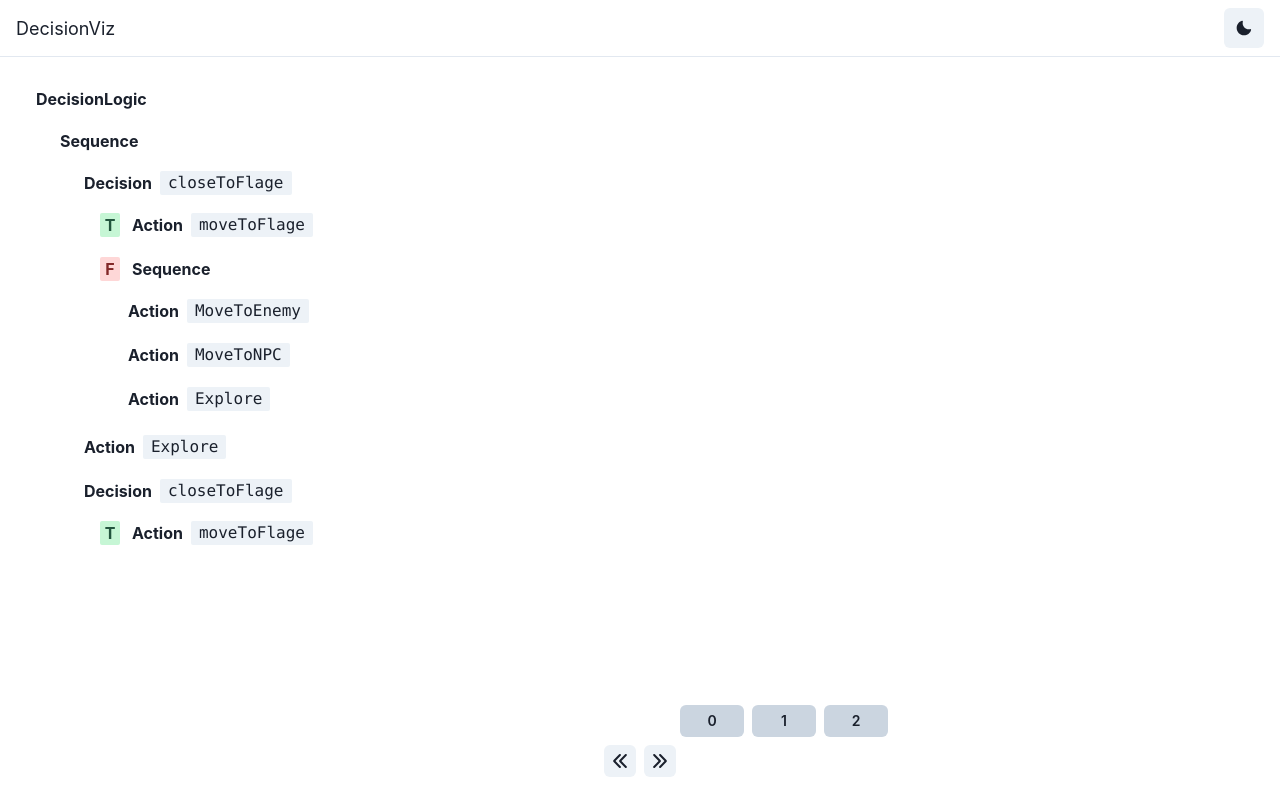
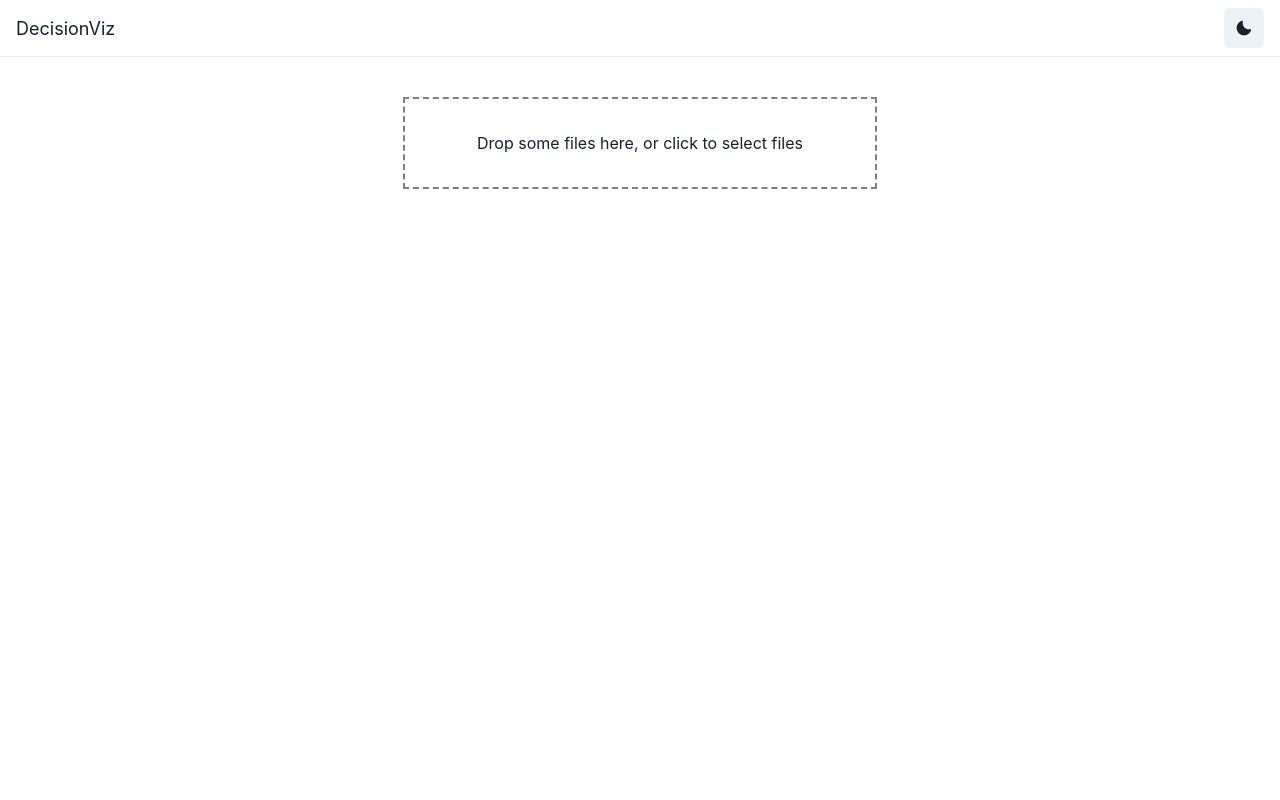
Before and after one commit to todorovicveljko1/bot_viz, a Next.js app: page / in a window 1280 px wide. Built offline with nearby package versions, Linux system fonts and the light colour scheme.

Commit message:
Json uploda

```diff
--- a/components/TurnTimeline/TurnTimeline.tsx
+++ b/components/TurnTimeline/TurnTimeline.tsx
@@ -31,7 +31,8 @@ export function TurnTimeline(props: TurnTimelineProps) {
                 alignItems="center"
                 fontWeight={"medium"}
             >
-                {Array(25)
+                {data &&
+                    Array(25)
                         .fill(0)
                         .map((k, i) => (
                             <Box
--- a/package.json
+++ b/package.json
@@ -15,7 +15,8 @@
     "framer-motion": "6",
     "next": "12.0.10",
     "react": "17.0.2",
-    "react-dom": "17.0.2"
+    "react-dom": "17.0.2",
+    "react-dropzone": "^12.0.4"
   },
   "devDependencies": {
     "@types/node": "17.0.18",
--- a/pages/_app.tsx
+++ b/pages/_app.tsx
@@ -1,12 +1,15 @@
 import { ChakraProvider } from "@chakra-ui/react";
 import type { AppProps } from "next/app";
+import { TurnDataProvider } from "../utils/turnData";
 
 function MyApp({ Component, pageProps }: AppProps) {
-  return (
-    <ChakraProvider>
-      <Component {...pageProps} />
-    </ChakraProvider>
-  );
+    return (
+        <ChakraProvider>
+            <TurnDataProvider>
+                <Component {...pageProps} />
+            </TurnDataProvider>
+        </ChakraProvider>
+    );
 }
 
 export default MyApp;
--- a/pages/index.tsx
+++ b/pages/index.tsx
@@ -6,27 +6,50 @@ import {
     HStack,
     Collapse,
     VStack,
+    Box,
 } from "@chakra-ui/react";
 import type { NextPage } from "next";
-import { useState } from "react";
-import { Root } from "../components/Explorer/Root";
 import { Dashboard } from "../components/Layout/Dashboard";
-import { TurnTimeline } from "../components/TurnTimeline/TurnTimeline";
-import data from "../public/example.json";
-import { TurnDataProvider } from "../utils/turnData";
+import Dropzone from "react-dropzone";
+import { useTurnData } from "../utils/turnData";
+import { useRouter } from "next/router";
 
 const Home: NextPage = () => {
-    const [isOpen, setIsOpen] = useState(false);
+    const { newFile } = useTurnData();
+    const router = useRouter();
     return (
         <Dashboard plane={true}>
-            <TurnDataProvider turns={data.turns}>
-                <VStack align="start">
-                    <HStack minH="78vh" align={"start"}>
-                        <Root {...data}></Root>
-                    </HStack>
-                    <TurnTimeline />
-                </VStack>
-            </TurnDataProvider>
+            <HStack align={"stretch"} justifyContent={"center"} py="8">
+                <Dropzone
+                    onDrop={(acceptedFiles) => {
+                        if (acceptedFiles[0])
+                            acceptedFiles[0]
+                                .text()
+                                .then((v) => JSON.parse(v))
+                                .then((v) => {
+                                    newFile(v);
+                                    router.push("./app");
+                                });
+                    }}
+                >
+                    {({ getRootProps, getInputProps }) => (
+                        <VStack
+                            border={"2px"}
+                            borderStyle="dashed"
+                            borderColor="gray"
+                            p="8"
+                        >
+                            <Box {...getRootProps()}>
+                                <input {...getInputProps()} />
+                                <Text mx="10">
+                                    Drop some files here, or click to select
+                                    files
+                                </Text>
+                            </Box>
+                        </VStack>
+                    )}
+                </Dropzone>
+            </HStack>
         </Dashboard>
     );
 };
--- a/utils/turnData.tsx
+++ b/utils/turnData.tsx
@@ -8,6 +8,7 @@ type TurnData = {
 
 interface DebugDataProviderProps {
     children: any;
+    root?: any;
     turns?: TurnData[] | any;
 }
 
@@ -18,6 +19,8 @@ type contextData = {
     nextTurn: () => void;
     prevTurn: () => void;
     setTurn: (turn: number) => void;
+    newFile: (data: any) => void;
+    root: any;
 };
 
 const TurnDataContext = createContext<any>(null);
@@ -25,7 +28,7 @@ export const TurnDataProvider = (props: DebugDataProviderProps) => {
     const [turn, _setTurn] = useState(-1);
     const [data, setTurnsData] = useState(props.turns);
     const [active, setActiveTurn] = useState<TurnData | null>(null);
-
+    const [root, setRoot] = useState(props.root);
     const nextTurn = () => {
         console.log(data.length, turn);
         if (data && data.length > turn + 1) {
@@ -47,10 +50,25 @@ export const TurnDataProvider = (props: DebugDataProviderProps) => {
             setActiveTurn(data[_turn]);
         }
     };
+    const newFile = (_data: any) => {
+        _setTurn(-1);
+        setTurnsData(_data.turns);
+        setRoot(_data.root);
+        setActiveTurn(null);
+    };
 
     return (
         <TurnDataContext.Provider
-            value={{ turn, data, active, nextTurn, prevTurn, setTurn }}
+            value={{
+                turn,
+                data,
+                active,
+                nextTurn,
+                prevTurn,
+                setTurn,
+                root,
+                newFile,
+            }}
         >
             {props.children}
         </TurnDataContext.Provider>
```
Also changed, not shown: pages/app/index.tsx (added, +23 -0 lines), 1 other file (tests, documents, lock files or other folders). Lines whose indentation alone changed are shown as unchanged.
